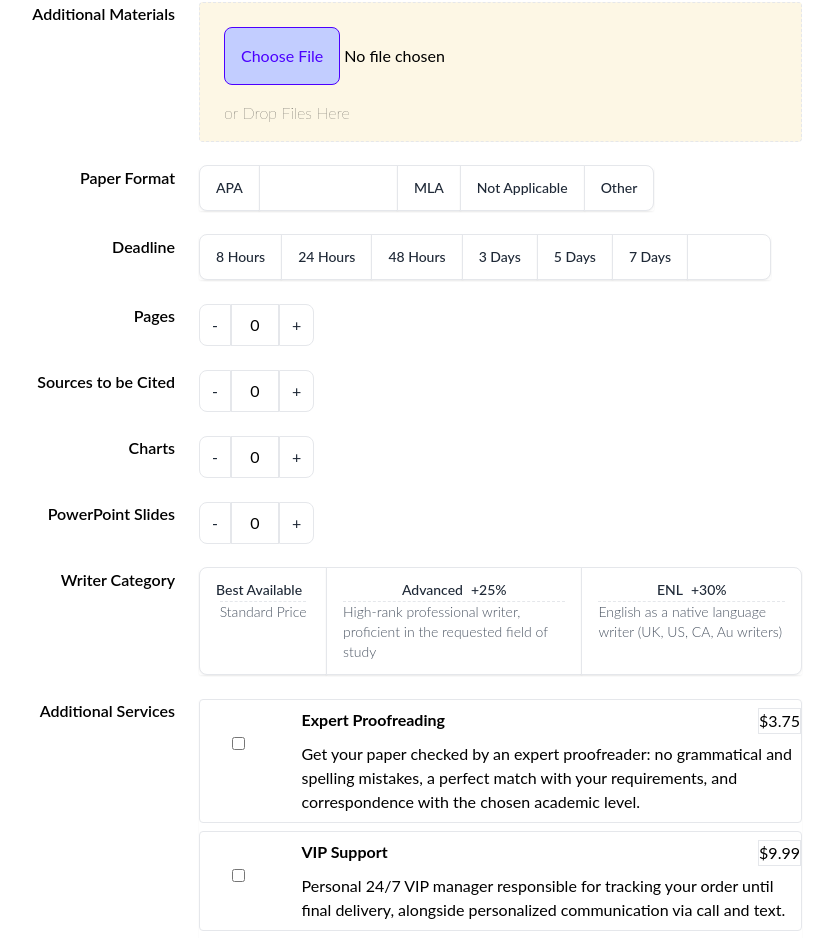
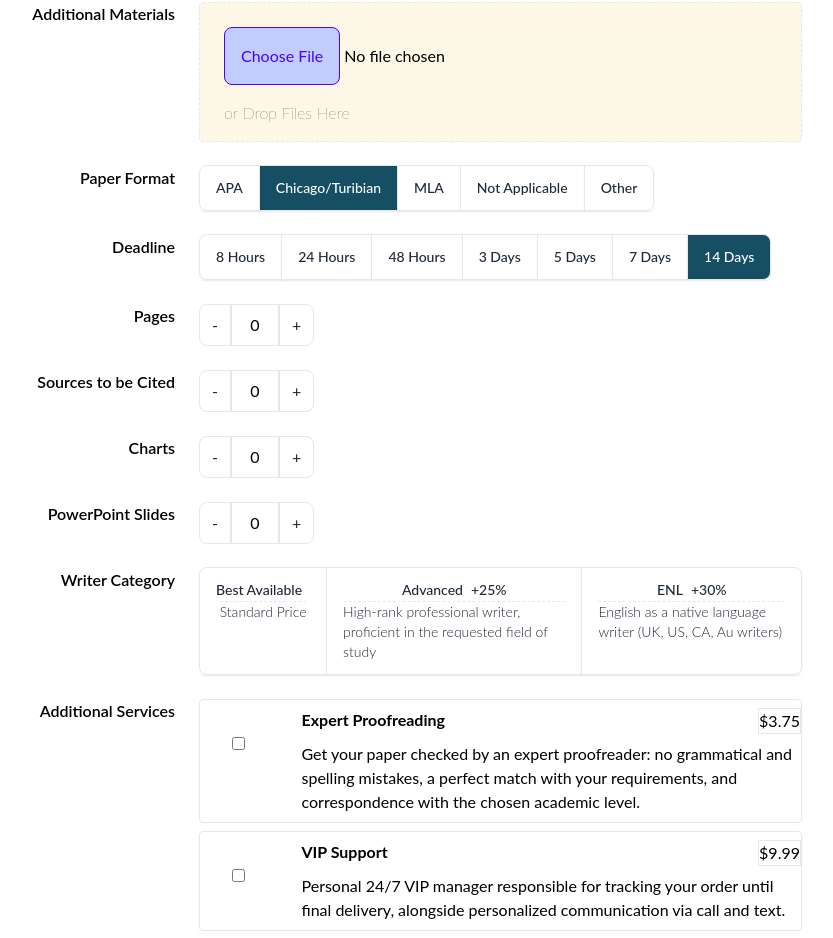
Before and after one commit to dmuvaa/thesiscorner, a Next.js app in the folder frontend/: page /home/order in a window 1280 px wide. Shown: the part 581-1519 px from the top of the page, without its empty margins (106-939 px from the left). Built offline with nearby package versions, Linux system fonts and the light colour scheme; no server answers.

Commit message:
Add @radix-ui/react-icons package and update button styles

```diff
--- a/frontend/package.json
+++ b/frontend/package.json
@@ -12,6 +12,7 @@
   },
   "dependencies": {
     "@auth0/nextjs-auth0": "^3.5.0",
+    "@radix-ui/react-icons": "^1.3.0",
     "@reduxjs/toolkit": "^2.2.1",
     "bcryptjs": "^2.4.3",
     "class-variance-authority": "^0.7.0",
--- a/frontend/src/app/components/ButtonGroup.tsx
+++ b/frontend/src/app/components/ButtonGroup.tsx
@@ -8,7 +8,7 @@ const ButtonGroup = ({ items, selectedItem, handleClick }: { items: any[], selec
       {items.map((item: any, index: any) => (
         <button
           key={index}
-          className={`py-3 grow px-4 inline-flex items-center gap-1 md:gap-x-2 -mt-px -ms-px md:first:rounded-s-lg md:first:ms-0 md:last:rounded-e-lg text-sm font-medium focus:z-10 border border-gray-200 bg-white text-gray-800 shadow-sm hover:bg-blue-200 ${item === selectedItem ? "bg-lime-950 text-white " : ""}
+          className={`py-3 grow px-4 inline-flex items-center gap-1 md:gap-x-2 -mt-px -ms-px md:first:rounded-s-lg md:first:ms-0 md:last:rounded-e-lg text-sm font-medium focus:z-10 border border-gray-200  shadow-sm hover:bg-blue-200 ${item === selectedItem ? "bg-cyan-900 text-white hover:bg-cyan-600" : "bg-white text-gray-800 "}
             `}
           onClick={(event) => handleClick(item, event)}
         >
--- a/frontend/src/app/components/DivGroup.tsx
+++ b/frontend/src/app/components/DivGroup.tsx
@@ -19,10 +19,10 @@ const DivGroup = ({ items }: { items: any }) => {
   }) => {
     return (
       <div
-        className={"py-3 px-4 flex-col inline-flex items-center gap-x-2 -mt-px -ms-px md:first:rounded-s-lg md:first:ms-0 md:last:rounded-e-lg text-sm  focus:z-10 border border-gray-200 bg-white shadow-sm hover:bg-blue-200 divide-y divide-dashed " + (categoryData.title === selectedItem ? "bg-lime-950 text-white" : "")}
+        className={"py-3 px-4 flex-col inline-flex items-center gap-x-2 -mt-px -ms-px md:first:rounded-s-lg md:first:ms-0 md:last:rounded-e-lg text-sm  focus:z-10 border border-gray-200  shadow-sm hover:bg-blue-200 divide-y divide-dashed " + (categoryData.title === selectedItem ? "bg-cyan-900 text-white hover:bg-cyan-600" : "bg-white text-gray-800")}
         onClick={() => handleClick(categoryData.title)}
       >
-        <div className="flex flex-row justify-between gap-2 font-medium text-gray-800">
+        <div className="flex flex-row justify-between gap-2 font-medium">
           <div className="whitespace-nowrap">
             {categoryData.title}
           </div>
@@ -30,7 +30,7 @@ const DivGroup = ({ items }: { items: any }) => {
         </div>
 
         <hr />
-        <p className="text-gray-600 font-light">{categoryData.description}</p>
+        <p className="font-light">{categoryData.description}</p>
       </div>
     );
   };
--- a/frontend/src/app/components/Hero.tsx
+++ b/frontend/src/app/components/Hero.tsx
@@ -1,6 +1,7 @@
 /** @format */
 "use client"
 import React from "react";
+import Link from "next/link";
 
 
 const HeroSection = () => {
@@ -21,13 +22,13 @@ const HeroSection = () => {
             Order high-quality writing services tailored to your needs.
           </p>
         </div>
-        <div className="flex justify-between">
-          <button className="bg-green-500 hover:bg-green-600 text-white font-bold text-xl py-4 px-8 rounded mr-4">
+        <div className="inline-flex justify-between">
+          <Link href="/home/order" className="bg-green-500 hover:bg-green-600 text-white font-bold text-xl py-4 px-8 rounded mr-4 align-items-center">
             &nbsp;Order Now
-          </button>
-          <button className="text-black hover:bg-gray-500 font-bold text-xl py-4 px-8 border-2 rounded" onClick={click}>
+          </Link>
+          <Link href="/home" className="text-black hover:bg-gray-500 font-bold text-xl py-4 px-8 border-2 rounded" onClick={click}>
             &nbsp;Free Inquiry
-          </button>
+          </Link>
         </div>
       </div>
     </div>
--- a/frontend/src/app/home/layout.tsx
+++ b/frontend/src/app/home/layout.tsx
@@ -21,11 +21,5 @@ export default function HomeLayout({
             <Navbar />
             {children}
         </section>
-        // <html lang="en">
-        //     <body
-        //         <Navbar />
-        //         {children}
-        //     </body>
-        // </html>
     );
 }
```
Also changed, not shown: 1 other file (tests, documents, lock files or other folders).
